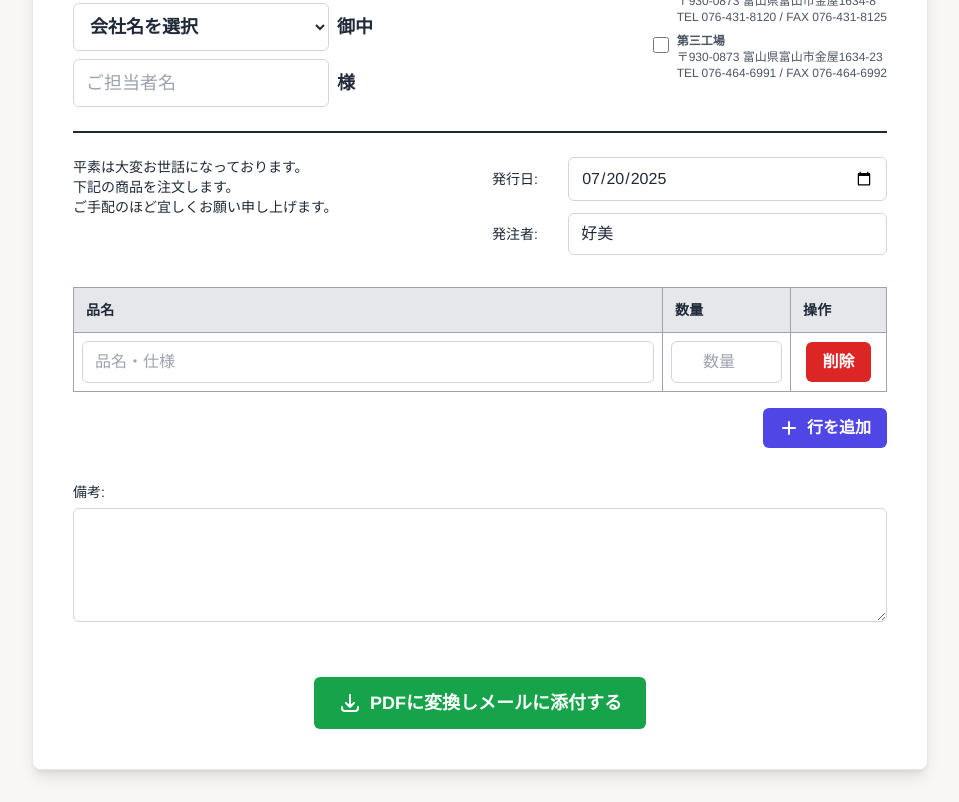
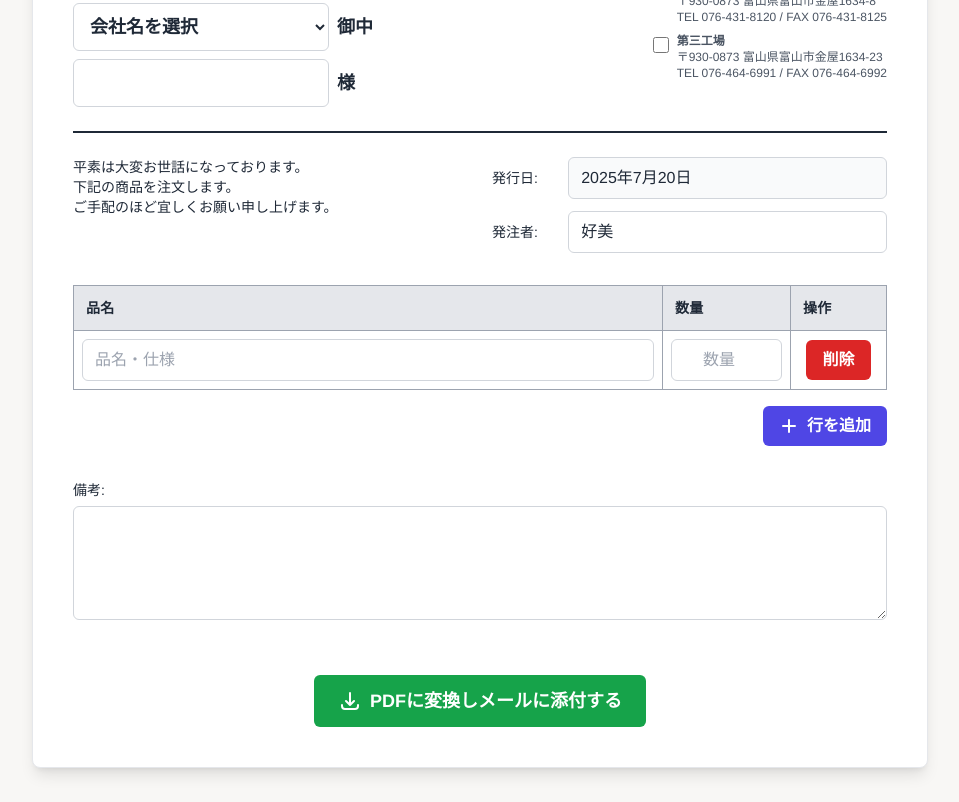
Before and after one commit to KOTAROYOSHIMI/KOTAROYOSHIMI.github.io, a plain HTML site: page index.html in a window 1280 px wide. Shown: the part 140-942 px from the top of the page, without its empty margins (160-1119 px from the left). Drawn offline with nearby package versions, Linux system fonts and the light colour scheme.

Commit message:
Update index.html

```diff
--- a/index.html
+++ b/index.html
@@ -9,7 +9,7 @@
     <script src="https://cdnjs.cloudflare.com/ajax/libs/jspdf/2.5.1/jspdf.umd.min.js"></script>
     <!-- Chosen Palette: Warm Neutral -->
     <!-- Application Structure Plan: The application is designed as a digital, interactive version of the provided paper order form. This version introduces a PDF generation feature using jsPDF and html2canvas. A print-only span is now used to mirror the select dropdown's value, ensuring it's reliably captured in the PDF. The order number continues to be auto-incremented and stored in localStorage. -->
-    <!-- Visualization & Content Choices: Interactive HTML form elements are used for data capture. A "mirror" span, visible only on print/PDF, is now used to solve the issue of select element values not rendering in html2canvas captures. UI-only elements are now hidden reliably by directly manipulating their style's display property before the canvas capture and restoring it immediately after. NO SVG/Mermaid is used. -->
+    <!-- Visualization & Content Choices: Interactive HTML form elements are used for data capture. A "mirror" span, visible only on print/PDF, is now used to solve the issue of select element values not rendering in html2canvas captures. UI-only elements are now hidden reliably by adding a specific class to the container during canvas capture, which CSS rules use to show/hide elements appropriately. NO SVG/Mermaid is used. -->
     <!-- CONFIRMATION: NO SVG graphics used. NO Mermaid JS used. -->
     <style>
         body {
@@ -28,6 +28,10 @@
             outline: none;
             box-shadow: 0 0 0 2px #a5b4fc;
             border-color: #6366f1;
+        }
+        /* ご担当者名プレースホルダーの文字色を白に設定 */
+        #recipient-person::placeholder {
+            color: white;
         }
         .btn {
             display: inline-flex;
@@ -205,8 +209,8 @@
             </div>
             <div class="space-y-3">
                 <div class="flex items-center">
-                    <label for="order-date" class="w-24 text-sm font-medium">発行日:</label>
-                    <input type="date" id="order-date" class="form-input">
+                    <label class="w-24 text-sm font-medium">発行日:</label>
+                    <span id="order-date" class="form-input bg-gray-50"></span>
                 </div>
                 <div class="flex items-center">
                     <label for="orderer" class="w-24 text-sm font-medium">発注者:</label>
@@ -325,12 +329,12 @@
             });
 
             function setTodayDate() {
-                const dateInput = document.getElementById('order-date');
+                const dateDisplay = document.getElementById('order-date');
                 const today = new Date();
                 const yyyy = today.getFullYear();
-                const mm = String(today.getMonth() + 1).padStart(2, '0');
-                const dd = String(today.getDate()).padStart(2, '0');
-                dateInput.value = `${yyyy}-${mm}-${dd}`;
+                const mm = today.getMonth() + 1;
+                const dd = today.getDate();
+                dateDisplay.textContent = `${yyyy}年${mm}月${dd}日`;
             }
 
             function generatePdfAndEmail() {
@@ -389,7 +393,7 @@
                 }
 
                 const orderNo = `Y${orderNoInputEl.value}`;
-                const issueDate = document.getElementById('order-date').value;
+                const issueDate = document.getElementById('order-date').textContent;
                 const orderer = document.getElementById('orderer').value || '(担当者名未入力)';
 
                 const selectedLocationEl = document.querySelector('input[name="sender-location-cb"]:checked');
```
